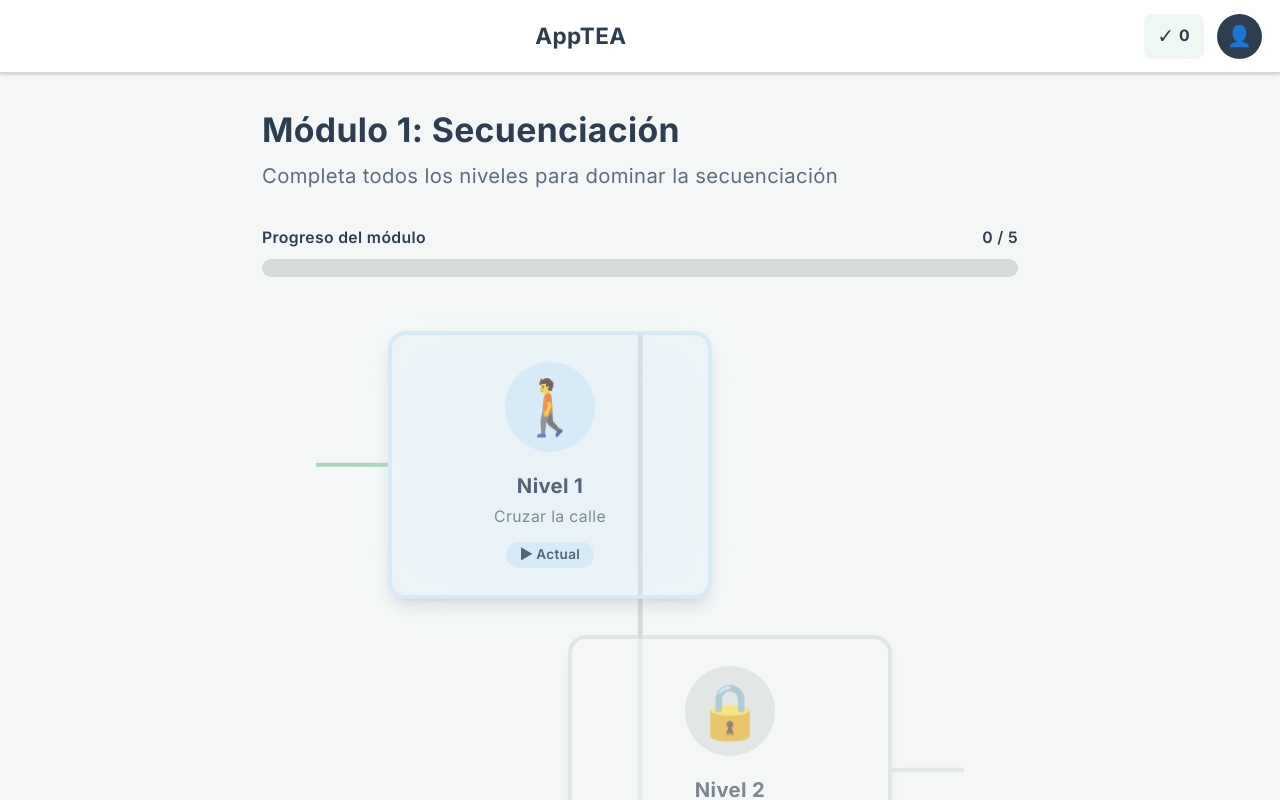
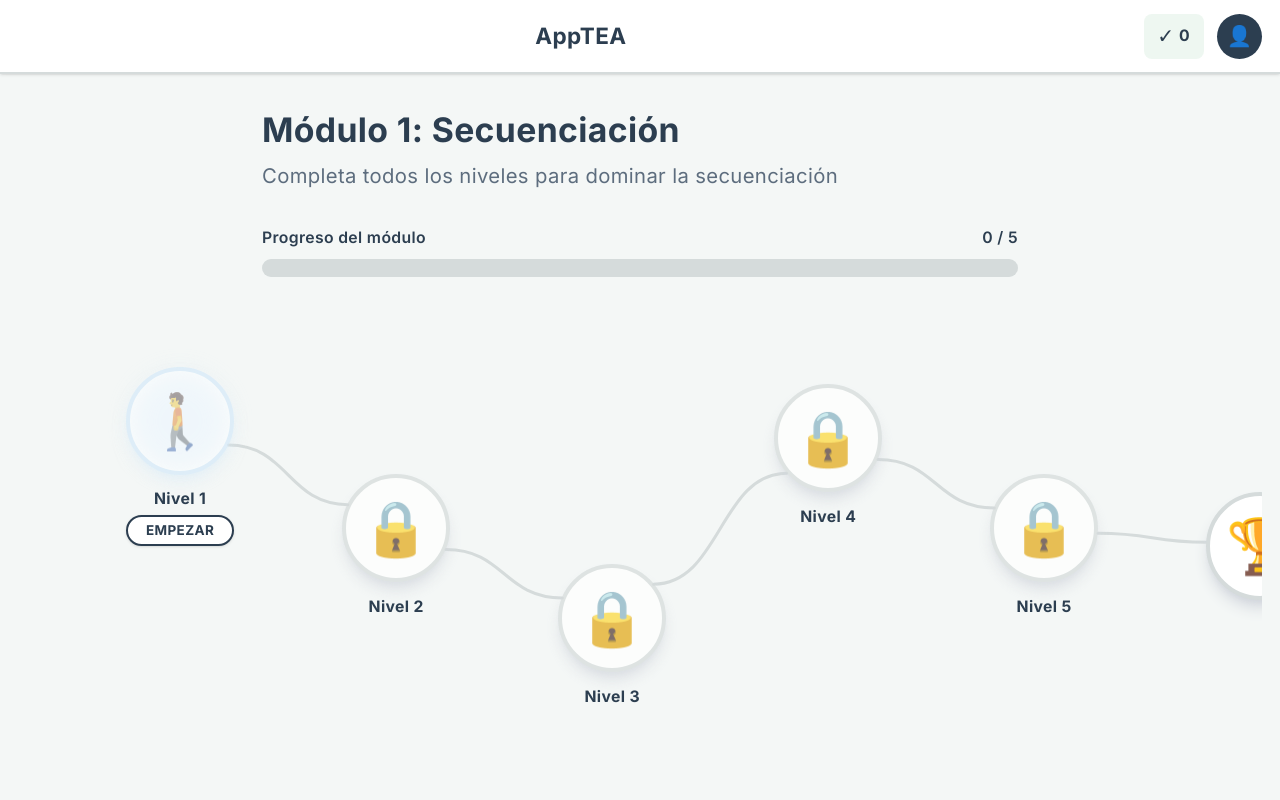
Before and after one commit to SebastianGallegoC/AppTEA, a Next.js app in the folder frontend/: page / in a window 1280 px wide. Shown: the top 800 px of the page. Built offline with nearby package versions, Linux system fonts and the light colour scheme.

Commit message:
Mejora Interfaz del visor de niveles

```diff
--- a/frontend/src/app/globals.css
+++ b/frontend/src/app/globals.css
@@ -18,10 +18,22 @@
   --radius-md: 6px;
 }
 
-/* ─── Base: tamaño 18px, interletrado alto, fondo neutro ─── */
+/* ─── Base: tamaño responsive, interletrado alto, fondo neutro ─── */
 html {
-  font-size: 18px;
+  font-size: 16px;
   scroll-behavior: smooth;
+}
+
+@media (min-width: 640px) {
+  html {
+    font-size: 17px;
+  }
+}
+
+@media (min-width: 1024px) {
+  html {
+    font-size: 18px;
+  }
 }
 
 body {
--- a/frontend/src/app/page.tsx
+++ b/frontend/src/app/page.tsx
@@ -27,18 +27,11 @@ export default function Home() {
 
   // Cambiar a vista de ejercicio cuando se selecciona un nivel (excepto en carga inicial)
   useEffect(() => {
-    console.log(
-      "useEffect ejecutado. isInitialMount:",
-      isInitialMount.current,
-      "currentLevelId:",
-      currentLevelId,
-    );
     if (isInitialMount.current) {
       isInitialMount.current = false;
       return;
     }
     if (currentLevelId) {
-      console.log("Cambiando a vista de ejercicio para nivel:", currentLevelId);
       setViewMode("exercise");
     }
   }, [currentLevelId]);
@@ -60,7 +53,6 @@ export default function Home() {
   }, []);
 
   const handleLevelSelect = useCallback(() => {
-    console.log("handleLevelSelect llamado");
     setViewMode("exercise");
   }, []);
 
@@ -77,9 +69,9 @@ export default function Home() {
 
       {/* Vista de Ejercicio (centrada, tipo Duolingo) */}
       {viewMode === "exercise" && (
-        <main className="mx-auto max-w-4xl px-4 py-8">
+        <main className="mx-auto max-w-4xl px-3 py-4 sm:px-4 sm:py-6 md:py-8">
           {/* Card del ejercicio */}
-          <div className="rounded-2xl border-2 border-borde bg-blanco p-6 shadow-lg md:p-8">
+          <div className="rounded-xl border-2 border-borde bg-blanco p-3 shadow-lg sm:p-5 sm:rounded-2xl md:p-8">
             <SequenceEditor
               key={currentLevelId}
               levelId={currentLevelId}
@@ -89,7 +81,7 @@ export default function Home() {
           </div>
 
           {/* Panel de información (abajo del ejercicio) */}
-          <div className="mt-6 rounded-2xl border-2 border-borde bg-blanco p-6 shadow-lg">
+          <div className="mt-4 rounded-xl border-2 border-borde bg-blanco p-4 shadow-lg sm:mt-6 sm:rounded-2xl sm:p-6">
             <h2 className="mb-4 text-lg font-semibold text-principal">
               💡 Concepto: Secuenciación
             </h2>
--- a/frontend/src/components/layout/LevelMap.tsx
+++ b/frontend/src/components/layout/LevelMap.tsx
@@ -1,5 +1,6 @@
 "use client";
 
+import { useState, useEffect, useRef, useCallback } from "react";
 import { LEVELS } from "@/utils/constants";
 import { useAppStore } from "@/store/useAppStore";
 
@@ -10,8 +11,33 @@ interface LevelMapProps {
   onLevelSelect?: () => void;
 }
 
+interface LineData {
+  x1: number;
+  y1: number;
+  x2: number;
+  y2: number;
+  completed: boolean;
+}
+
+function useIsMobile(breakpoint = 768) {
+  const [isMobile, setIsMobile] = useState(false);
+  useEffect(() => {
+    const mql = window.matchMedia(`(max-width: ${breakpoint - 1}px)`);
+    setIsMobile(mql.matches);
+    const handler = (e: MediaQueryListEvent) => setIsMobile(e.matches);
+    mql.addEventListener("change", handler);
+    return () => mql.removeEventListener("change", handler);
+  }, [breakpoint]);
+  return isMobile;
+}
+
 export default function LevelMap({ onLevelSelect }: LevelMapProps) {
   const { currentLevelId, completedLevels, setCurrentLevel } = useAppStore();
+  const containerRef = useRef<HTMLDivElement>(null);
+  const circleRefs = useRef<(HTMLDivElement | null)[]>([]);
+  const trophyRef = useRef<HTMLDivElement>(null);
+  const [lines, setLines] = useState<LineData[]>([]);
+  const isMobile = useIsMobile();
 
   const handleLevelClick = (levelId: string, index: number) => {
     const isAccessible =
@@ -20,38 +46,105 @@ export default function LevelMap({ onLevelSelect }: LevelMapProps) {
       (index > 0 && completedLevels.includes(LEVELS[index - 1].id)) ||
       index === 0;
 
-    console.log("Click en nivel:", levelId, "isAccessible:", isAccessible);
-
     if (isAccessible) {
       setCurrentLevel(levelId);
-      console.log("Nivel cambiado a:", levelId);
       onLevelSelect?.();
     }
   };
 
+  // Calcula las líneas midiendo posiciones reales del DOM
+  const calculateLines = useCallback(() => {
+    const container = containerRef.current;
+    if (!container) return;
+
+    const containerRect = container.getBoundingClientRect();
+    const newLines: LineData[] = [];
+    const allNodes = [...circleRefs.current];
+    if (trophyRef.current) allNodes.push(trophyRef.current);
+
+    for (let i = 1; i < allNodes.length; i++) {
+      const prev = allNodes[i - 1];
+      const curr = allNodes[i];
+      if (!prev || !curr) continue;
+
+      const prevRect = prev.getBoundingClientRect();
+      const currRect = curr.getBoundingClientRect();
+
+      const prevCenterX =
+        prevRect.left + prevRect.width / 2 - containerRect.left;
+      const prevCenterY =
+        prevRect.top + prevRect.height / 2 - containerRect.top;
+      const currCenterX =
+        currRect.left + currRect.width / 2 - containerRect.left;
+      const currCenterY =
+        currRect.top + currRect.height / 2 - containerRect.top;
+
+      const angle = Math.atan2(
+        currCenterY - prevCenterY,
+        currCenterX - prevCenterX,
+      );
+      const prevRadius = prevRect.width / 2;
+      const currRadius = currRect.width / 2;
+
+      const x1 = prevCenterX + Math.cos(angle) * prevRadius;
+      const y1 = prevCenterY + Math.sin(angle) * prevRadius;
+      const x2 = currCenterX - Math.cos(angle) * currRadius;
+      const y2 = currCenterY - Math.sin(angle) * currRadius;
+
+      const isLevelCompleted =
+        i < LEVELS.length
+          ? completedLevels.includes(LEVELS[i].id) ||
+            completedLevels.includes(LEVELS[i - 1].id)
+          : completedLevels.length === LEVELS.length;
+
+      newLines.push({ x1, y1, x2, y2, completed: isLevelCompleted });
+    }
+
+    setLines(newLines);
+  }, [completedLevels]);
+
+  useEffect(() => {
+    const timer = setTimeout(calculateLines, 100);
+    window.addEventListener("resize", calculateLines);
+    const observer = new ResizeObserver(calculateLines);
+    if (containerRef.current) observer.observe(containerRef.current);
+    return () => {
+      clearTimeout(timer);
+      window.removeEventListener("resize", calculateLines);
+      observer.disconnect();
+    };
+  }, [calculateLines, isMobile]);
+
+  const generateCurvePath = (line: LineData) => {
+    const { x1, y1, x2, y2 } = line;
+    const midX = (x1 + x2) / 2;
+    const midY = (y1 + y2) / 2;
+    return `M ${x1} ${y1} C ${midX} ${y1}, ${midX} ${y2}, ${x2} ${y2}`;
+  };
+
   return (
-    <div className="flex min-h-screen flex-col items-center bg-fondo px-4 py-8">
+    <div className="flex min-h-screen flex-col items-center bg-fondo px-3 py-6 md:px-4 md:py-8">
       {/* Header */}
-      <div className="mb-8 w-full max-w-2xl">
-        <h1 className="text-3xl font-bold text-principal">
+      <div className="mb-6 w-full max-w-2xl md:mb-8">
+        <h1 className="text-2xl font-bold text-principal md:text-3xl">
           Módulo 1: Secuenciación
         </h1>
-        <p className="mt-2 text-lg text-texto-suave">
+        <p className="mt-1 text-base text-texto-suave md:mt-2 md:text-lg">
           Completa todos los niveles para dominar la secuenciación
         </p>
       </div>
 
       {/* Barra de progreso general */}
-      <div className="mb-12 w-full max-w-2xl">
+      <div className="mb-8 w-full max-w-2xl md:mb-12">
         <div className="flex items-center justify-between mb-2">
-          <span className="text-sm font-semibold text-principal">
+          <span className="text-xs font-semibold text-principal md:text-sm">
             Progreso del módulo
           </span>
-          <span className="text-sm font-semibold text-principal">
+          <span className="text-xs font-semibold text-principal md:text-sm">
             {completedLevels.length} / {LEVELS.length}
           </span>
         </div>
-        <div className="h-4 w-full rounded-full bg-borde overflow-hidden">
+        <div className="h-3 w-full rounded-full bg-borde overflow-hidden md:h-4">
           <div
             className="h-full bg-exito transition-all duration-500"
             style={{
@@ -61,13 +154,43 @@ export default function LevelMap({ onLevelSelect }: LevelMapProps) {
         </div>
       </div>
 
-      {/* Mapa de niveles (camino vertical tipo Duolingo) */}
-      <div className="relative w-full max-w-md">
-        {/* Línea de conexión vertical */}
-        <div className="absolute left-1/2 top-0 bottom-0 w-1 -translate-x-1/2 bg-borde" />
+      {/* Mapa de niveles */}
+      <div className="relative w-full overflow-x-auto pb-8 pt-4 md:pb-16 md:pt-8">
+        <div
+          ref={containerRef}
+          className={`relative ${
+            isMobile
+              ? "flex flex-col items-center px-4 py-8 gap-0"
+              : "inline-flex min-w-full justify-center px-24 py-20"
+          }`}
+        >
+          {/* SVG overlay para las líneas conectoras */}
+          <svg
+            className="pointer-events-none absolute inset-0"
+            width="100%"
+            height="100%"
+            style={{ overflow: "visible" }}
+          >
+            {lines.map((line, i) => (
+              <path
+                key={i}
+                d={generateCurvePath(line)}
+                stroke={line.completed ? "#a8d5ba" : "#d5dbdb"}
+                strokeWidth="3"
+                strokeLinecap="round"
+                fill="none"
+              />
+            ))}
+          </svg>
 
           {/* Niveles */}
-        <div className="relative space-y-8">
+          <div
+            className={`relative z-10 ${
+              isMobile
+                ? "flex flex-col items-center gap-10"
+                : "flex gap-24 items-center"
+            }`}
+          >
             {LEVELS.map((level, index) => {
               const isCurrent = level.id === currentLevelId;
               const isCompleted = completedLevels.includes(level.id);
@@ -77,12 +200,24 @@ export default function LevelMap({ onLevelSelect }: LevelMapProps) {
                 (index > 0 && completedLevels.includes(LEVELS[index - 1].id)) ||
                 index === 0;
 
+              // En móvil: zigzag horizontal; en desktop: zigzag vertical
+              const position = index % 3;
+              const translateClass = isMobile
+                ? position === 0
+                  ? "-translate-x-12"
+                  : position === 1
+                    ? ""
+                    : "translate-x-12"
+                : position === 0
+                  ? "-translate-y-20"
+                  : position === 1
+                    ? ""
+                    : "translate-y-20";
+
               return (
                 <div
                   key={level.id}
-                className={`relative flex ${
-                  index % 2 === 0 ? "justify-start" : "justify-end"
-                }`}
+                  className={`relative flex flex-col items-center ${translateClass}`}
                 >
                   <button
                     onClick={() => handleLevelClick(level.id, index)}
@@ -98,96 +233,82 @@ export default function LevelMap({ onLevelSelect }: LevelMapProps) {
                     }`}
                     className={`group relative transform transition-all duration-300 ${
                       isAccessible
-                      ? "hover:scale-105 cursor-pointer"
-                      : "cursor-not-allowed opacity-60"
+                        ? "hover:scale-110 cursor-pointer"
+                        : "cursor-not-allowed opacity-70"
                     } ${isCurrent ? "animate-pulse" : ""}`}
                   >
-                  {/* Card del nivel */}
+                    {/* Círculo principal */}
                     <div
-                    className={`relative w-72 rounded-2xl border-4 p-6 shadow-lg transition-all ${
+                      ref={(el) => {
+                        circleRefs.current[index] = el;
+                      }}
+                      className={`relative flex items-center justify-center rounded-full border-4 shadow-lg transition-all bg-blanco
+                        h-16 w-16 md:h-24 md:w-24 ${
                           isCurrent
-                        ? "border-resaltado bg-resaltado/20"
+                            ? "border-resaltado shadow-resaltado/50"
                             : isCompleted
-                          ? "border-exito bg-exito/20"
+                              ? "border-exito shadow-exito/50"
                               : isAccessible
-                            ? "border-principal/30 bg-blanco"
-                            : "border-borde bg-fondo"
+                                ? "border-principal shadow-principal/50"
+                                : "border-borde shadow-gray-300"
                         }`}
                     >
-                    {/* Icono grande tipo Duolingo */}
-                    <div
-                      className={`mx-auto mb-4 flex h-20 w-20 items-center justify-center rounded-full text-5xl ${
-                        isCurrent
-                          ? "bg-resaltado"
-                          : isCompleted
-                            ? "bg-exito"
-                            : isAccessible
-                              ? "bg-principal/20"
-                              : "bg-borde"
-                      }`}
-                    >
+                      <span className="text-3xl md:text-5xl">
                         {isAccessible || isCompleted
                           ? LEVEL_ICONS[index % LEVEL_ICONS.length]
                           : "🔒"}
+                      </span>
+
+                      {isCompleted && (
+                        <div className="absolute -top-1.5 -right-1.5 flex h-6 w-6 items-center justify-center rounded-full bg-blanco border-2 border-exito shadow-md md:-top-2 md:-right-2 md:h-8 md:w-8">
+                          <span className="text-sm text-exito font-bold md:text-lg">
+                            ✓
+                          </span>
                         </div>
+                      )}
 
-                    {/* Información del nivel */}
-                    <h3 className="text-center text-lg font-bold text-principal mb-1">
+                      {isCurrent && (
+                        <div className="absolute inset-0 rounded-full bg-resaltado opacity-30 blur-md animate-pulse" />
+                      )}
+                    </div>
+                  </button>
+
+                  {/* Texto del nivel */}
+                  <div className="mt-2 text-center md:mt-3">
+                    <p className="text-xs font-bold text-principal whitespace-nowrap md:text-sm">
                       Nivel {index + 1}
-                    </h3>
-                    <p className="text-center text-sm text-texto-suave mb-3">
-                      {level.title.replace(/^Nivel \d+: /, "")}
                     </p>
-
-                    {/* Badge de estado */}
-                    <div className="flex justify-center">
-                      {isCompleted ? (
-                        <span className="inline-flex items-center gap-1 rounded-full bg-exito px-3 py-1 text-xs font-semibold text-principal">
-                          ✓ Completado
-                        </span>
-                      ) : isCurrent ? (
-                        <span className="inline-flex items-center gap-1 rounded-full bg-resaltado px-3 py-1 text-xs font-semibold text-principal">
-                          ▶ Actual
-                        </span>
-                      ) : isAccessible ? (
-                        <span className="inline-flex items-center gap-1 rounded-full bg-principal/20 px-3 py-1 text-xs font-semibold text-principal">
-                          Comenzar
-                        </span>
-                      ) : (
-                        <span className="inline-flex items-center gap-1 rounded-full bg-borde px-3 py-1 text-xs font-semibold text-texto-suave">
-                          🔒 Bloqueado
+                    {isAccessible && !isCompleted && (
+                      <span className="inline-block mt-1 rounded-full bg-blanco border-2 border-principal px-3 py-0.5 text-[10px] font-bold text-principal shadow-sm md:px-4 md:py-1 md:text-xs">
+                        {index === 0 ? "EMPEZAR" : "INICIAR"}
                       </span>
                     )}
                   </div>
-
-                    {/* Efecto de brillo para nivel actual */}
-                    {isCurrent && (
-                      <div className="absolute -inset-1 rounded-2xl bg-resaltado opacity-20 blur-xl" />
-                    )}
-                  </div>
-
-                  {/* Conector al camino */}
-                  <div
-                    className={`absolute top-1/2 h-1 w-16 -translate-y-1/2 ${
-                      index % 2 === 0 ? "right-full" : "left-full"
-                    } ${
-                      isCompleted || isCurrent
-                        ? "bg-exito"
-                        : isAccessible
-                          ? "bg-principal/30"
-                          : "bg-borde"
-                    }`}
-                  />
-                </button>
                 </div>
               );
             })}
+
+            {/* Trofeo */}
+            <div className="relative flex flex-col items-center">
+              <div
+                ref={trophyRef}
+                className={`flex items-center justify-center rounded-full border-4 shadow-lg bg-blanco
+                  h-16 w-16 md:h-24 md:w-24 ${
+                    completedLevels.length === LEVELS.length
+                      ? "border-exito shadow-exito/50"
+                      : "border-borde shadow-gray-300"
+                  }`}
+              >
+                <span className="text-3xl md:text-5xl">
+                  {completedLevels.length === LEVELS.length ? "🎉" : "🏆"}
+                </span>
               </div>
-
-        {/* Indicador de fin del camino */}
-        <div className="mt-8 flex justify-center">
-          <div className="rounded-full bg-principal p-6 text-4xl shadow-lg">
-            {completedLevels.length === LEVELS.length ? "🎉" : "🏆"}
+              {completedLevels.length === LEVELS.length && (
+                <p className="mt-2 text-xs font-bold text-exito whitespace-nowrap md:text-sm">
+                  ¡Completado!
+                </p>
+              )}
+            </div>
           </div>
         </div>
       </div>
```
Also changed, not shown: frontend/src/components/editor/SortableStep.tsx (+12 -10 lines). Lines whose indentation alone changed are shown as unchanged.
